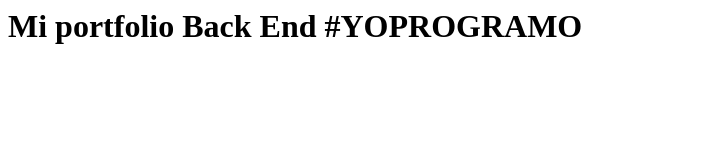
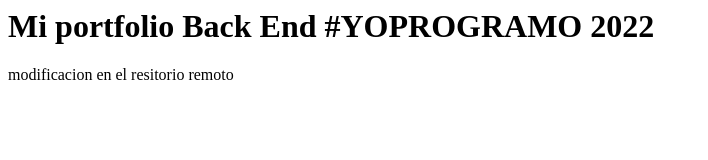
Before and after one commit to rubi199116/PortfolioBackEnd-YOPROGRAMO, a plain HTML site: page index.html in a window 1280 px wide. Shown: the whole page, without its empty margins (0-708 px from the left). Drawn offline with Linux system fonts and the light colour scheme.

Commit message:
Update index.html

```diff
--- a/index.html
+++ b/index.html
@@ -1,3 +1,2 @@
-<h1>Mi portfolio Back End #YOPROGRAMO
-
-</h1>
+<h1>Mi portfolio Back End #YOPROGRAMO 2022 </h1>
+<p> modificacion en el resitorio remoto </p>
```
